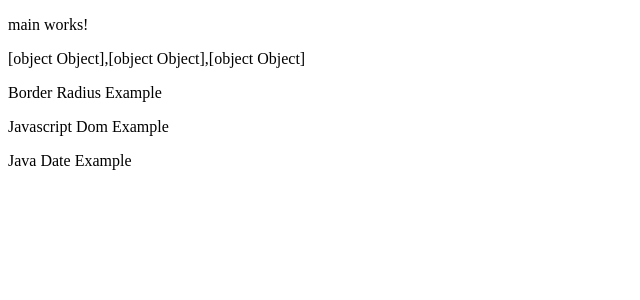
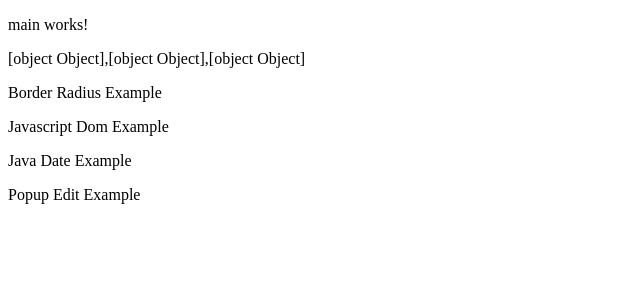
Before and after one commit to EnginKARATAS/angular-sandbox, an Angular app in the folder sandbox/: page / in a window 1280 px wide. Shown: the top 300 px of the page, without its empty margins (0-640 px from the left). Built offline with nearby package versions, Linux system fonts and the light colour scheme.

Commit message:
Update main.component.ts

```diff
--- a/sandbox/src/app/modules/main/main.component.html
+++ b/sandbox/src/app/modules/main/main.component.html
@@ -4,4 +4,5 @@
     <p>Border Radius Example</p>
     <p>Javascript Dom Example</p>
     <p>Java Date Example</p>
+    <p>Popup Edit Example</p>
 </div>
```
